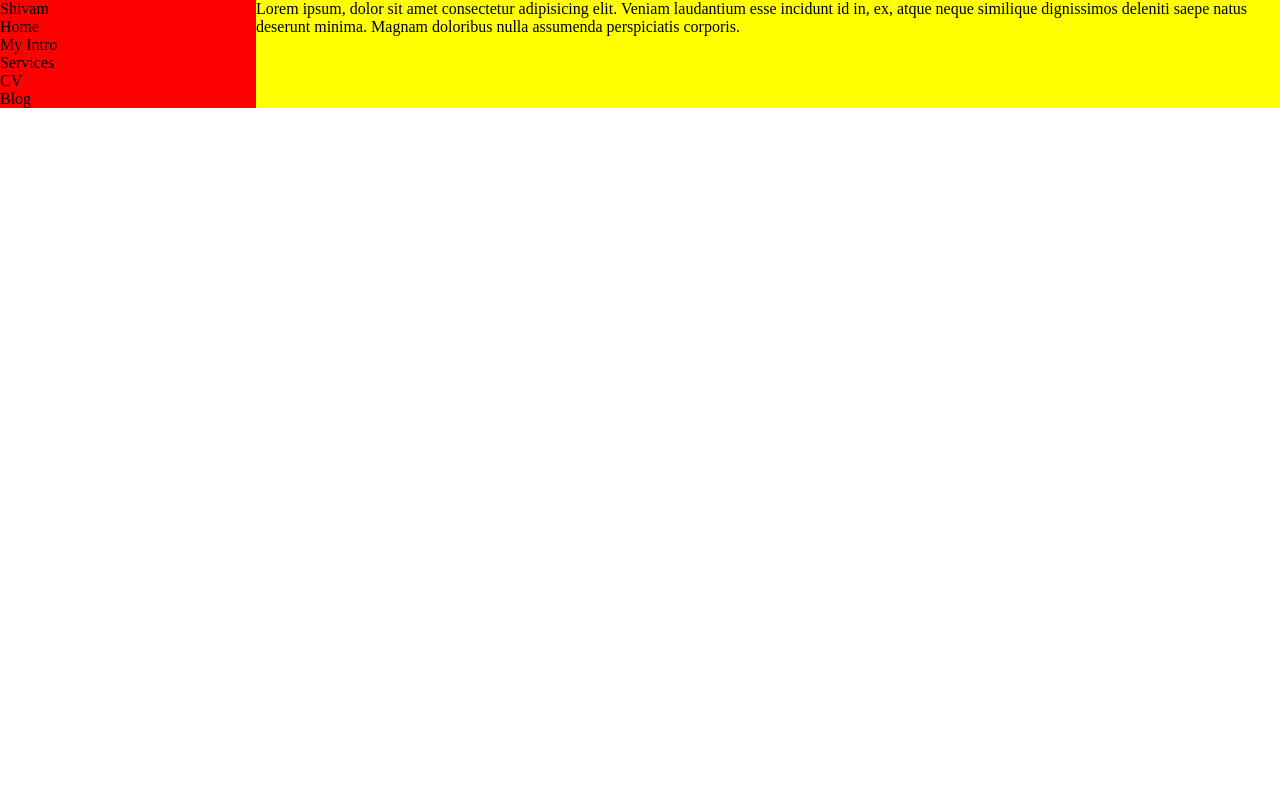
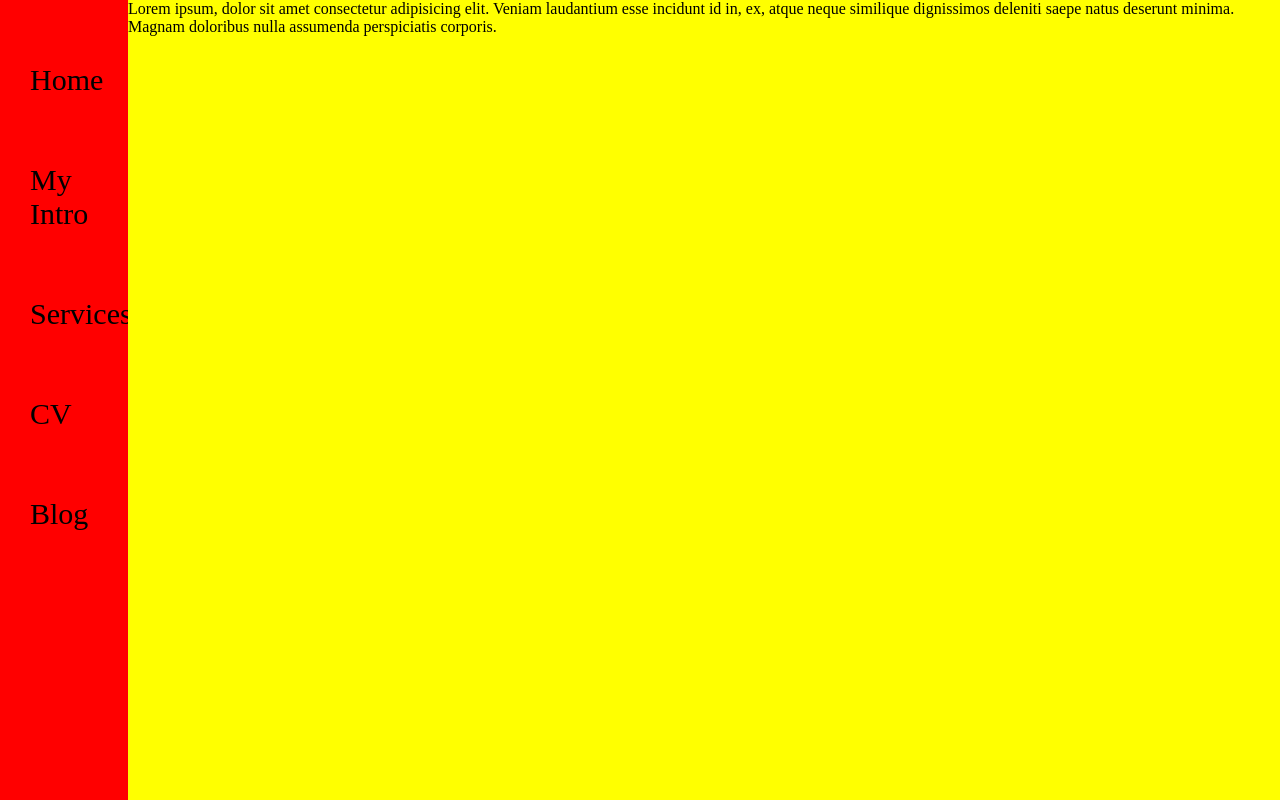
Before and after one commit to shivamdattapurkayastha99/portfolio-in-html-css-js, a plain HTML site: page index.html in a window 1280 px wide. Drawn offline with Linux system fonts and the light colour scheme.

Commit message:
second commit

```diff
--- a/index.html
+++ b/index.html
@@ -12,7 +12,7 @@
 
 
     <div class="sidebar">
-        Shivam
+
         <nav>
             <ul>
                 <li>
--- a/style.css
+++ b/style.css
@@ -6,11 +6,20 @@
 }
 .sidebar{
     background-color: red;
-    width: 20vw;
+    width: 10vw;
+    height: 100vh;
+}
+.sidebar nav{
+    padding: 30px;
+}
+.sidebar nav li{
+    list-style-type: none;
+    font-size: 30px;
+    padding: 33px 0;
 }
 .main{
     background-color: yellow;
-    width: 80vw;
+    width: 90vw;
 }
 .container{
     display: flex;
```
